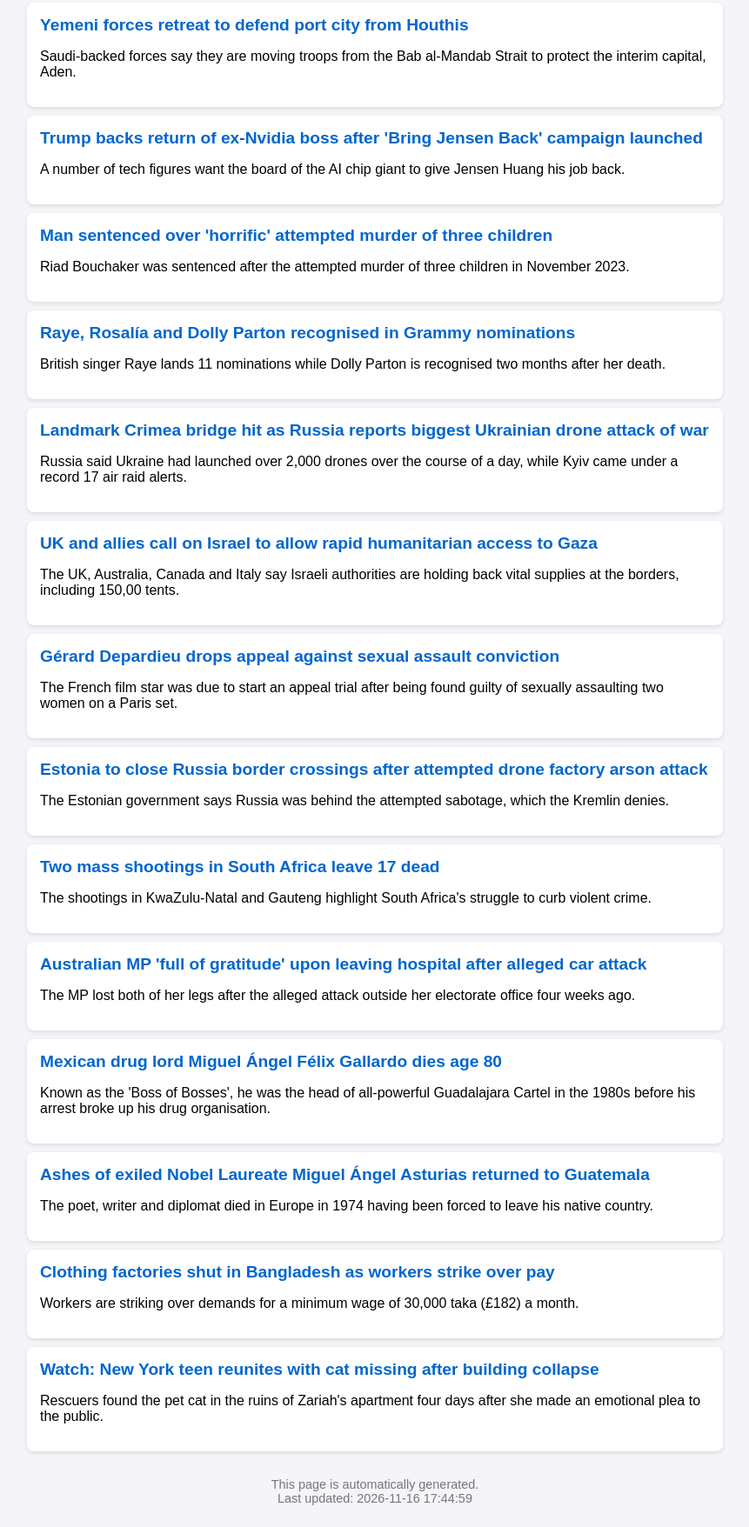
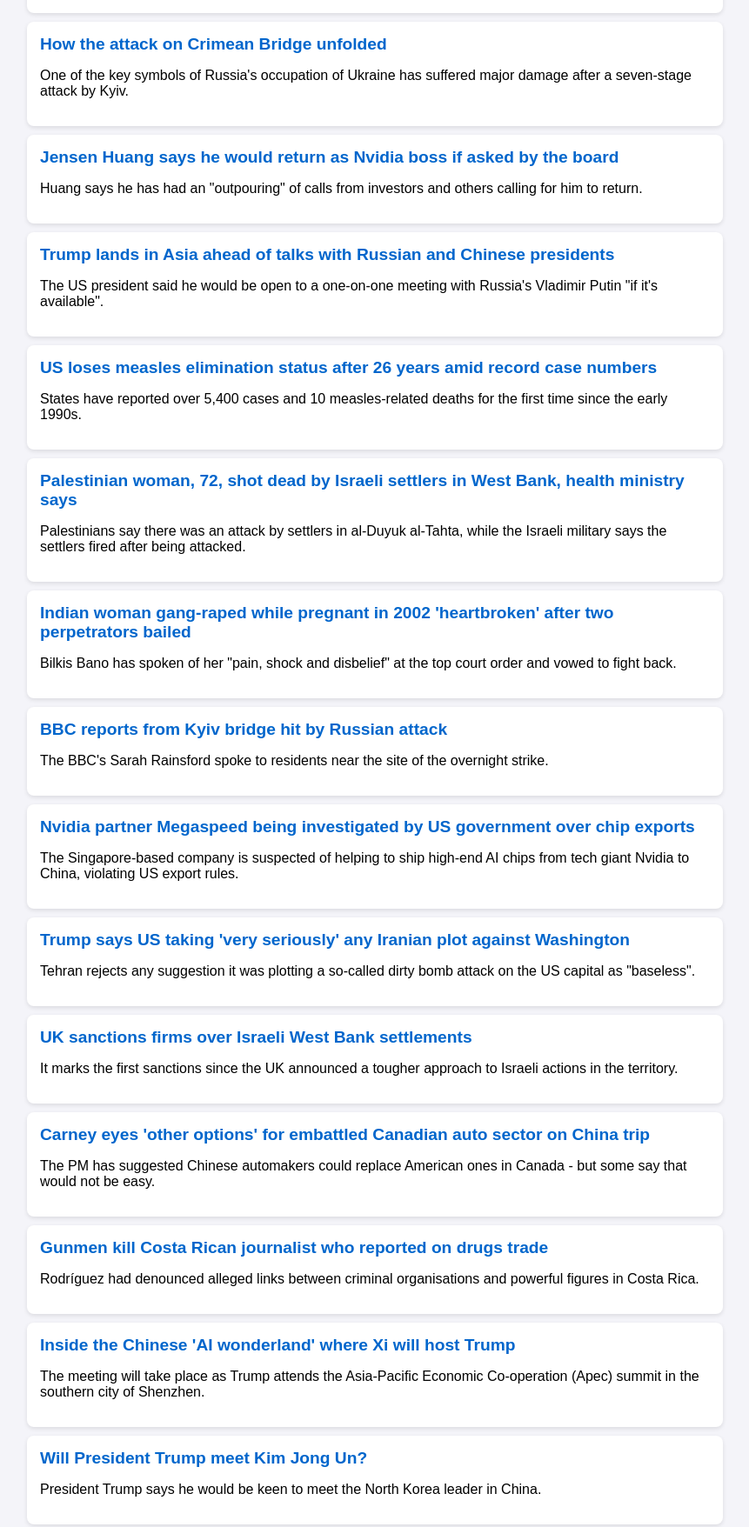
Before and after one commit to Gourabgh/news, a plain HTML site: page index.html in a window 1280 px wide. Shown: the part 228-1984 px from the top of the page at 87% size, without its empty margins (209-1070 px from the left). Drawn offline with Linux system fonts and the light colour scheme.

Commit message:
🤖 Auto-update latest news

```diff
--- a/index.html
+++ b/index.html
@@ -18,82 +18,82 @@
     <h1>🌍 Daily World News</h1>
 
     <div class="news-item">
-        <a href="https://www.bbc.co.uk/news/articles/cw987343352go?at_medium=RSS&at_campaign=rss" target="_blank">Five EU countries announce migrant deportation centre in Rwanda</a>
-        <p>Germany, Denmark, Austria, Greece and the Netherlands have announced a "return hub" for failed asylum seekers.</p>
+        <a href="https://www.bbc.co.uk/news/articles/cw772jk4rvmxo?at_medium=RSS&at_campaign=rss" target="_blank">Putin's Crimean Bridge partly collapses as Zelensky hails 'unprecedented' attack by Ukraine</a>
+        <p>Ukraine says the missile and drone attack on the strategic bridge in the Russian-annexed Crimea took weeks to plan.</p>
     </div>
 
     <div class="news-item">
-        <a href="https://www.bbc.co.uk/news/articles/cqvg2xgyvnjpo?at_medium=RSS&at_campaign=rss" target="_blank">Yemeni forces retreat to defend port city from Houthis</a>
-        <p>Saudi-backed forces say they are moving troops from the Bab al-Mandab Strait to protect the interim capital, Aden.</p>
+        <a href="https://www.bbc.co.uk/news/articles/crz9dgz28zwdo?at_medium=RSS&at_campaign=rss" target="_blank">How the attack on Crimean Bridge unfolded</a>
+        <p>One of the key symbols of Russia's occupation of Ukraine has suffered major damage after a seven-stage attack by Kyiv.</p>
     </div>
 
     <div class="news-item">
-        <a href="https://www.bbc.co.uk/news/articles/cry49plv8v3go?at_medium=RSS&at_campaign=rss" target="_blank">Trump backs return of ex-Nvidia boss after 'Bring Jensen Back' campaign launched</a>
-        <p>A number of tech figures want the board of the AI chip giant to give Jensen Huang his job back.</p>
+        <a href="https://www.bbc.co.uk/news/articles/cwx2en2vrxmdo?at_medium=RSS&at_campaign=rss" target="_blank">Jensen Huang says he would return as Nvidia boss if asked by the board</a>
+        <p>Huang says he has had an "outpouring" of calls from investors and others calling for him to return.</p>
     </div>
 
     <div class="news-item">
-        <a href="https://www.bbc.co.uk/news/articles/cr0qj0nzwj34o?at_medium=RSS&at_campaign=rss" target="_blank">Man sentenced over 'horrific' attempted murder of three children</a>
-        <p>Riad Bouchaker was sentenced after the attempted murder of three children in November 2023.</p>
+        <a href="https://www.bbc.co.uk/news/articles/crq5vlxxx32no?at_medium=RSS&at_campaign=rss" target="_blank">Trump lands in Asia ahead of talks with Russian and Chinese presidents</a>
+        <p>The US president said he would be open to a one-on-one meeting with Russia's Vladimir Putin "if it's available".</p>
     </div>
 
     <div class="news-item">
-        <a href="https://www.bbc.co.uk/news/articles/cq9vwkggpx73o?at_medium=RSS&at_campaign=rss" target="_blank">Raye, Rosalía and Dolly Parton recognised in Grammy nominations</a>
-        <p>British singer Raye lands 11 nominations while Dolly Parton is recognised two months after her death.</p>
+        <a href="https://www.bbc.co.uk/news/articles/c977p71jx0xxo?at_medium=RSS&at_campaign=rss" target="_blank">US loses measles elimination status after 26 years amid record case numbers</a>
+        <p>States have reported over 5,400 cases and 10 measles-related deaths for the first time since the early 1990s. </p>
     </div>
 
     <div class="news-item">
-        <a href="https://www.bbc.co.uk/news/articles/ckx27v6dpjz0o?at_medium=RSS&at_campaign=rss" target="_blank">Landmark Crimea bridge hit as Russia reports biggest Ukrainian drone attack of war</a>
-        <p>Russia said Ukraine had launched over 2,000 drones over the course of a day, while Kyiv came under a record 17 air raid alerts.</p>
+        <a href="https://www.bbc.co.uk/news/articles/cqrlg377638yo?at_medium=RSS&at_campaign=rss" target="_blank">Palestinian woman, 72, shot dead by Israeli settlers in West Bank, health ministry says</a>
+        <p>Palestinians say there was an attack by settlers in al-Duyuk al-Tahta, while the Israeli military says the settlers fired after being attacked.</p>
     </div>
 
     <div class="news-item">
-        <a href="https://www.bbc.co.uk/news/articles/cwm2mllj1pp8o?at_medium=RSS&at_campaign=rss" target="_blank">UK and allies call on Israel to allow rapid humanitarian access to Gaza</a>
-        <p>The UK, Australia, Canada and Italy say Israeli authorities are holding back vital supplies at the borders, including 150,00 tents.</p>
+        <a href="https://www.bbc.co.uk/news/articles/cr868wd2qg18o?at_medium=RSS&at_campaign=rss" target="_blank">Indian woman gang-raped while pregnant in 2002 'heartbroken' after two perpetrators bailed</a>
+        <p>Bilkis Bano has spoken of her "pain, shock and disbelief" at the top court order and vowed to fight back.</p>
     </div>
 
     <div class="news-item">
-        <a href="https://www.bbc.co.uk/news/articles/cm20vexye1d0o?at_medium=RSS&at_campaign=rss" target="_blank">Gérard Depardieu drops appeal against sexual assault conviction</a>
-        <p>The French film star was due to start an appeal trial after being found guilty of sexually assaulting two women on a Paris set.</p>
+        <a href="https://www.bbc.co.uk/news/videos/cmlywvww3pzlo?at_medium=RSS&at_campaign=rss" target="_blank">BBC reports from Kyiv bridge hit by Russian attack</a>
+        <p>The BBC's Sarah Rainsford spoke to residents near the site of the overnight strike.</p>
     </div>
 
     <div class="news-item">
-        <a href="https://www.bbc.co.uk/news/articles/cqp83nk673reo?at_medium=RSS&at_campaign=rss" target="_blank">Estonia to close Russia border crossings after attempted drone factory arson attack</a>
-        <p>The Estonian government says Russia was behind the attempted sabotage, which the Kremlin denies.</p>
+        <a href="https://www.bbc.co.uk/news/articles/cmn504nq5033o?at_medium=RSS&at_campaign=rss" target="_blank">Nvidia partner Megaspeed being investigated by US government over chip exports</a>
+        <p>The Singapore-based company is suspected of helping to ship high-end AI chips from tech giant Nvidia to China, violating US export rules.</p>
     </div>
 
     <div class="news-item">
-        <a href="https://www.bbc.co.uk/news/articles/c8y5x3n4kywpo?at_medium=RSS&at_campaign=rss" target="_blank">Two mass shootings in South Africa leave 17 dead</a>
-        <p>The shootings in KwaZulu-Natal and Gauteng highlight South Africa's struggle to curb violent crime.</p>
+        <a href="https://www.bbc.co.uk/news/articles/cq808vzd3nnpo?at_medium=RSS&at_campaign=rss" target="_blank">Trump says US taking 'very seriously' any Iranian plot against Washington</a>
+        <p>Tehran rejects any suggestion it was plotting a so-called dirty bomb attack on the US capital as "baseless".</p>
     </div>
 
     <div class="news-item">
-        <a href="https://www.bbc.co.uk/news/articles/cmpqr9j81888o?at_medium=RSS&at_campaign=rss" target="_blank">Australian MP 'full of gratitude' upon leaving hospital after alleged car attack</a>
-        <p>The MP lost both of her legs after the alleged attack outside her electorate office four weeks ago.</p>
+        <a href="https://www.bbc.co.uk/news/articles/cvglr977x3z0o?at_medium=RSS&at_campaign=rss" target="_blank">UK sanctions firms over Israeli West Bank settlements</a>
+        <p>It marks the first sanctions since the UK announced a tougher approach to Israeli actions in the territory.</p>
     </div>
 
     <div class="news-item">
-        <a href="https://www.bbc.co.uk/news/articles/c51k9nkwrndxo?at_medium=RSS&at_campaign=rss" target="_blank">Mexican drug lord Miguel Ángel Félix Gallardo dies age 80</a>
-        <p>Known as the 'Boss of Bosses', he was the head of all-powerful Guadalajara Cartel in the 1980s before his arrest broke up his drug organisation. </p>
+        <a href="https://www.bbc.co.uk/news/articles/cq98xlz09ye0o?at_medium=RSS&at_campaign=rss" target="_blank">Carney eyes 'other options' for embattled Canadian auto sector on China trip</a>
+        <p>The PM has suggested Chinese automakers could replace American ones in Canada - but some say that would not be easy.</p>
     </div>
 
     <div class="news-item">
-        <a href="https://www.bbc.co.uk/news/articles/cvde1klewg88o?at_medium=RSS&at_campaign=rss" target="_blank">Ashes of exiled Nobel Laureate Miguel Ángel Asturias returned to Guatemala</a>
-        <p>The poet, writer and diplomat died in Europe in 1974 having been forced to leave his native country.</p>
+        <a href="https://www.bbc.co.uk/news/articles/c6ly7g5lx7gyo?at_medium=RSS&at_campaign=rss" target="_blank">Gunmen kill Costa Rican journalist who reported on drugs trade</a>
+        <p>Rodríguez had denounced alleged links between criminal organisations and powerful figures in Costa Rica. </p>
     </div>
 
     <div class="news-item">
-        <a href="https://www.bbc.co.uk/news/articles/cx5y1pzr9604o?at_medium=RSS&at_campaign=rss" target="_blank">Clothing factories shut in Bangladesh as workers strike over pay</a>
-        <p>Workers are striking over demands for a minimum wage of 30,000 taka (£182) a month.</p>
+        <a href="https://www.bbc.co.uk/news/videos/ckjwjl6ywgn9o?at_medium=RSS&at_campaign=rss" target="_blank">Inside the Chinese 'AI wonderland' where Xi will host Trump</a>
+        <p>The meeting will take place as Trump attends the Asia-Pacific Economic Co-operation (Apec) summit in the southern city of Shenzhen.</p>
     </div>
 
     <div class="news-item">
-        <a href="https://www.bbc.co.uk/news/videos/cm3wgeqnppljo?at_medium=RSS&at_campaign=rss" target="_blank">Watch: New York teen reunites with cat missing after building collapse</a>
-        <p>Rescuers found the pet cat in the ruins of Zariah's apartment four days after she made an emotional plea to the public.</p>
+        <a href="https://www.bbc.co.uk/news/videos/c6grew79p7qdo?at_medium=RSS&at_campaign=rss" target="_blank">Will President Trump meet Kim Jong Un?</a>
+        <p>President Trump says he would be keen to meet the North Korea leader in China.</p>
     </div>
 
     <div class="footer">
-        <p>This page is automatically generated.<br>Last updated: 2026-11-16 17:44:59</p>
+        <p>This page is automatically generated.<br>Last updated: 2026-11-17 17:15:58</p>
     </div>
 </body>
 </html>
```
